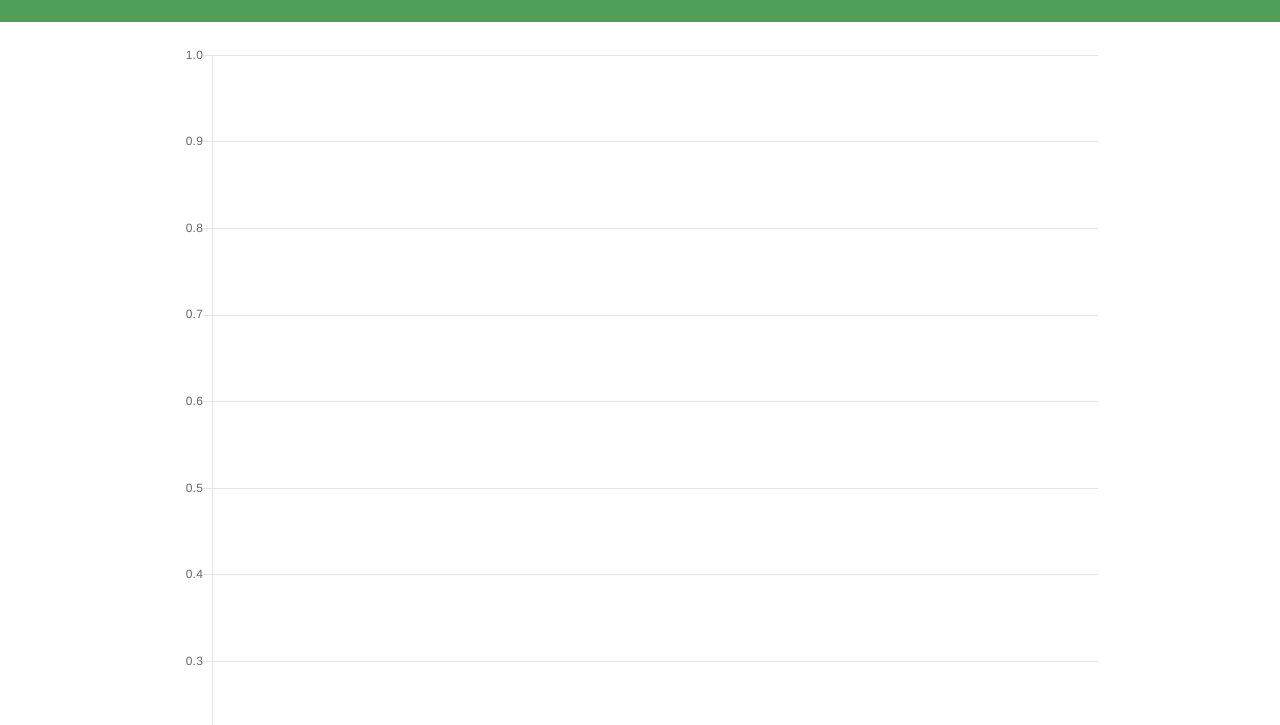
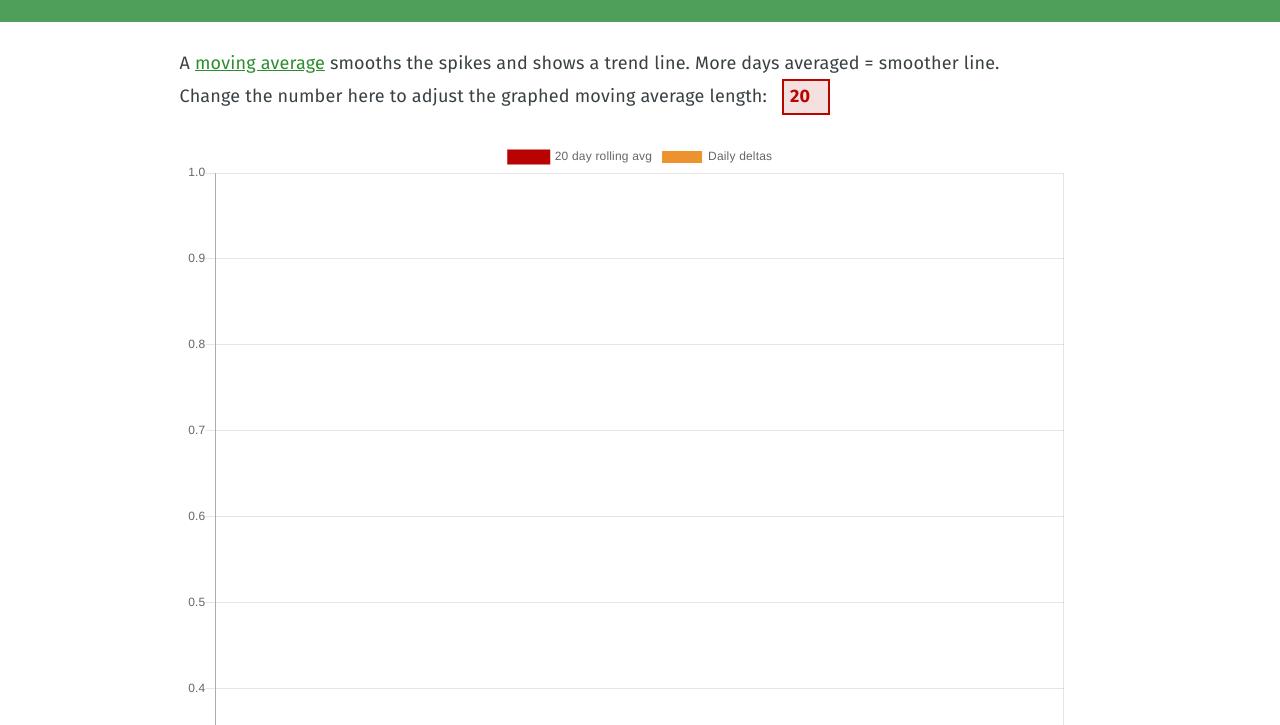
Before and after one commit to atuttle/blog-archive-gatsby, a Gatsby site: page /covid19 in a window 1280 px wide. Shown: the part 75-800 px from the top of the page. Built offline with nearby package versions, Linux system fonts and the light colour scheme; Gatsby itself is replaced by a stand-in of ours; no server answers.

Commit message:
covid19 updates: better axis labels, dynamic moving avg

```diff
--- a/src/pages/covid19.js
+++ b/src/pages/covid19.js
@@ -3,54 +3,86 @@ import { Line } from 'react-chartjs-2';
 
 import Layout from '../components/layout';
 
-const rollingAvgLength = 10;
 const datasource =
 	'https://services.arcgis.com/G4S1dGvn7PIgYd6Y/arcgis/rest/services/COVID_19_Cases_Chester_County__PA/FeatureServer/2/query?f=json&where=1%3D1&returnGeometry=false&spatialRel=esriSpatialRelIntersects&outFields=*&orderByFields=Date%20asc&outSR=102100&resultOffset=0&resultRecordCount=32000&resultType=standard&cacheHint=true';
 
 const CovidPage = () => {
+	const [rawData, setRawData] = useState(null);
 	const [dates, setDates] = useState([]);
 	const [deltas, setDeltas] = useState([]);
 	const [avgs, setAvgs] = useState([]);
+	const [rollingAvgLength, setRollingAvgLength] = useState(20);
 
+	//load raw data once at page load, and not again until refresh
 	useEffect(() => {
 		(async () => {
 			const data = await fetch(datasource);
 			const dataJson = await data.json();
 			console.log(dataJson);
-
-			let dates = [];
-			let raw = [];
-			let avg = [];
-			for (let i = 0; i < dataJson.features.length; i++) {
-				dates.push(new Date(dataJson.features[i].attributes.Date));
-				raw.push(dataJson.features[i].attributes.Positives_Daily);
-				if (i < rollingAvgLength) {
-					avg.push(null);
-				} else {
-					let newAvg = 0;
-					for (let j = i; j >= i - rollingAvgLength; j--) {
-						newAvg += dataJson.features[j].attributes.Positives_Daily;
-					}
-					avg.push(newAvg / rollingAvgLength);
-				}
-			}
-
-			//add some padding to the right side of the chart so the last column doesn't get cropped
-			dates.push(null);
-			raw.push(null);
-			avg.push(null);
-
-			setDeltas(raw);
-			setAvgs(avg);
-			setDates(dates);
+			setRawData(dataJson);
 		})()
 			.then(() => {})
 			.catch(err => {
 				console.error(err);
 			});
 	}, []);
+
+	useEffect(() => {
+		if (rawData === null) {
+			return;
+		}
+
+		let dates = [];
+		let raw = [];
+		let avg = [];
+		for (let i = 0; i < rawData.features.length; i++) {
+			dates.push(new Date(rawData.features[i].attributes.Date));
+			raw.push(rawData.features[i].attributes.Positives_Daily);
+			if (i < rollingAvgLength) {
+				avg.push(null);
+			} else {
+				let newAvg = 0;
+				for (let j = i; j >= i - rollingAvgLength; j--) {
+					newAvg += rawData.features[j].attributes.Positives_Daily;
+				}
+				avg.push(newAvg / rollingAvgLength);
+			}
+		}
+
+		setDeltas(raw);
+		setAvgs(avg);
+		setDates(dates);
+	}, [rawData, rollingAvgLength]);
+
 	return (
 		<Layout title="Confirmed new COVID19 Infections in ChesCo, PA">
+			<p>
+				A{' '}
+				<a href="https://en.wikipedia.org/wiki/Moving_average">
+					moving average
+				</a>{' '}
+				smooths the spikes and shows a trend line. More days averaged = smoother
+				line.
+				<br />
+				Change the number here to adjust the graphed moving average length:
+				<input
+					type="text"
+					value={rollingAvgLength}
+					style={{
+						width: '48px',
+						padding: '0 6px',
+						marginLeft: '15px',
+						border: '2px solid #b80502',
+						backgroundColor: '#f5e0e0',
+						color: '#b80502',
+						fontWeight: 'bold'
+					}}
+					onChange={e => {
+						const newVal = parseInt(e.currentTarget.value, 10);
+						setRollingAvgLength(isNaN(newVal) ? 0 : newVal);
+					}}
+				/>
+			</p>
 			<Line
 				data={{
 					labels: dates,
@@ -74,7 +106,20 @@ const CovidPage = () => {
 				height={300}
 				options={{
 					legend: {
-						position: 'bottom'
+						position: 'top'
+					},
+					scales: {
+						xAxes: [
+							{
+								type: 'time',
+								time: {
+									unit: 'day',
+									displayFormats: {
+										day: 'ddd MMM DD'
+									}
+								}
+							}
+						]
 					}
 				}}
 			/>
```
